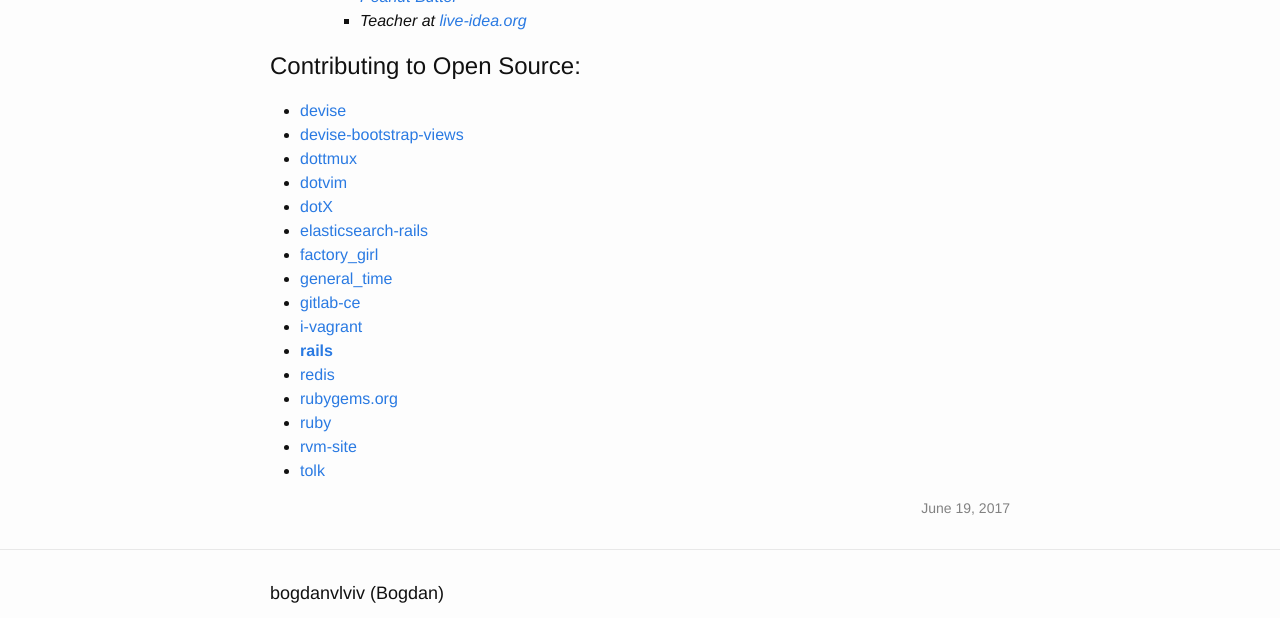
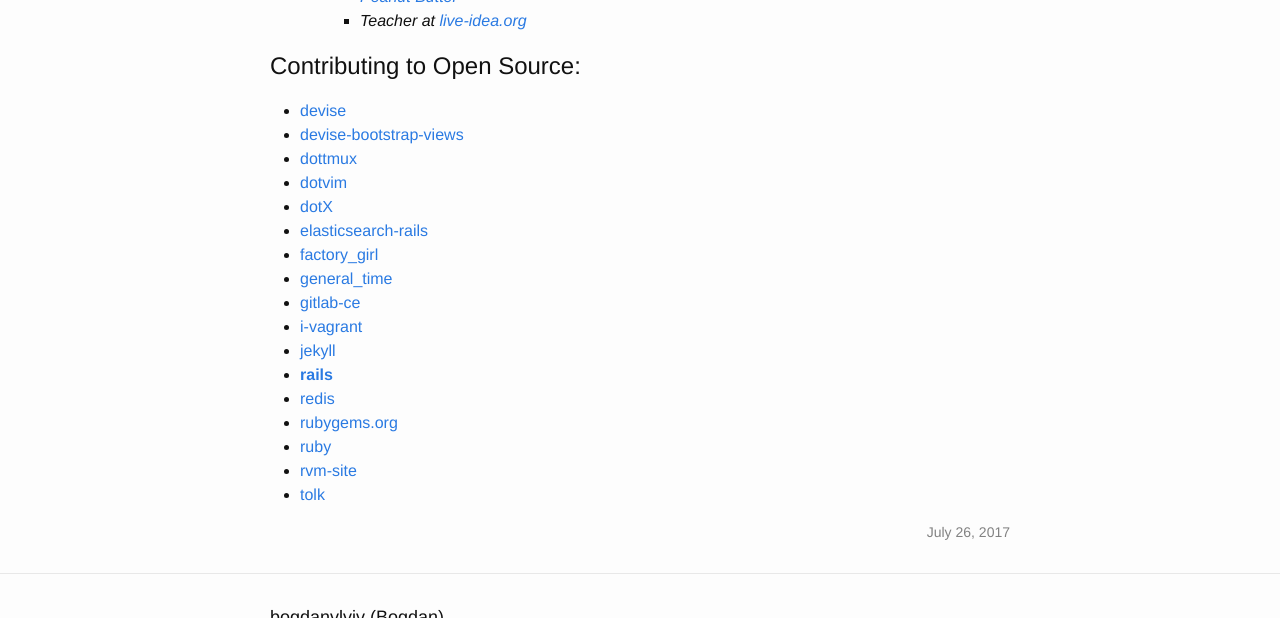
Before and after one commit to crowdpro3/bogdanvlviv.github.io, a Jekyll site: the page built from resume.html, in a window 1280 px wide and 900 px high, scrolled down 1573 px, cut to the strip 0-618 px from the top of the window. Built offline with Jekyll 4.4.1, drawn with Linux system fonts in a browser that asks for light colours.

Commit message:
Add jekyll to resume

```diff
--- a/resume.html
+++ b/resume.html
@@ -134,6 +134,7 @@
     <li><a href="https://github.com/bogdanvlviv/general_time" target="_blank">general_time</a></li>
     <li><a href="https://github.com/gitlabhq/gitlabhq/commits/master?author=bogdanvlviv" target="_blank">gitlab-ce</a></li>
     <li><a href="https://github.com/bogdanvlviv/i-vagrant" target="_blank">i-vagrant</a></li>
+    <li><a href="https://github.com/jekyll/jekyll/commits/master?author=bogdanvlviv" target="_blank">jekyll</a></li>
     <li><a href="https://github.com/rails/rails/commits/master?author=bogdanvlviv" target="_blank"><b>rails</b></a></li>
     <li><a href="https://github.com/antirez/redis/commits/unstable?author=bogdanvlviv" target="_blank">redis</a></li>
     <li><a href="https://github.com/rubygems/rubygems.org/commits/master?author=bogdanvlviv" target="_blank">rubygems.org</a></li>
@@ -142,5 +143,5 @@
     <li><a href="https://github.com/tolk/tolk/commits/master?author=bogdanvlviv" target="_blank">tolk</a></li>
   </ul>
 
-  <span class="resume-meta" title="Updated at"><time itemprop="dateUpdated">June 19, 2017</time></span>
+  <span class="resume-meta" title="Updated at"><time itemprop="dateUpdated">July 26, 2017</time></span>
 </div>
```
